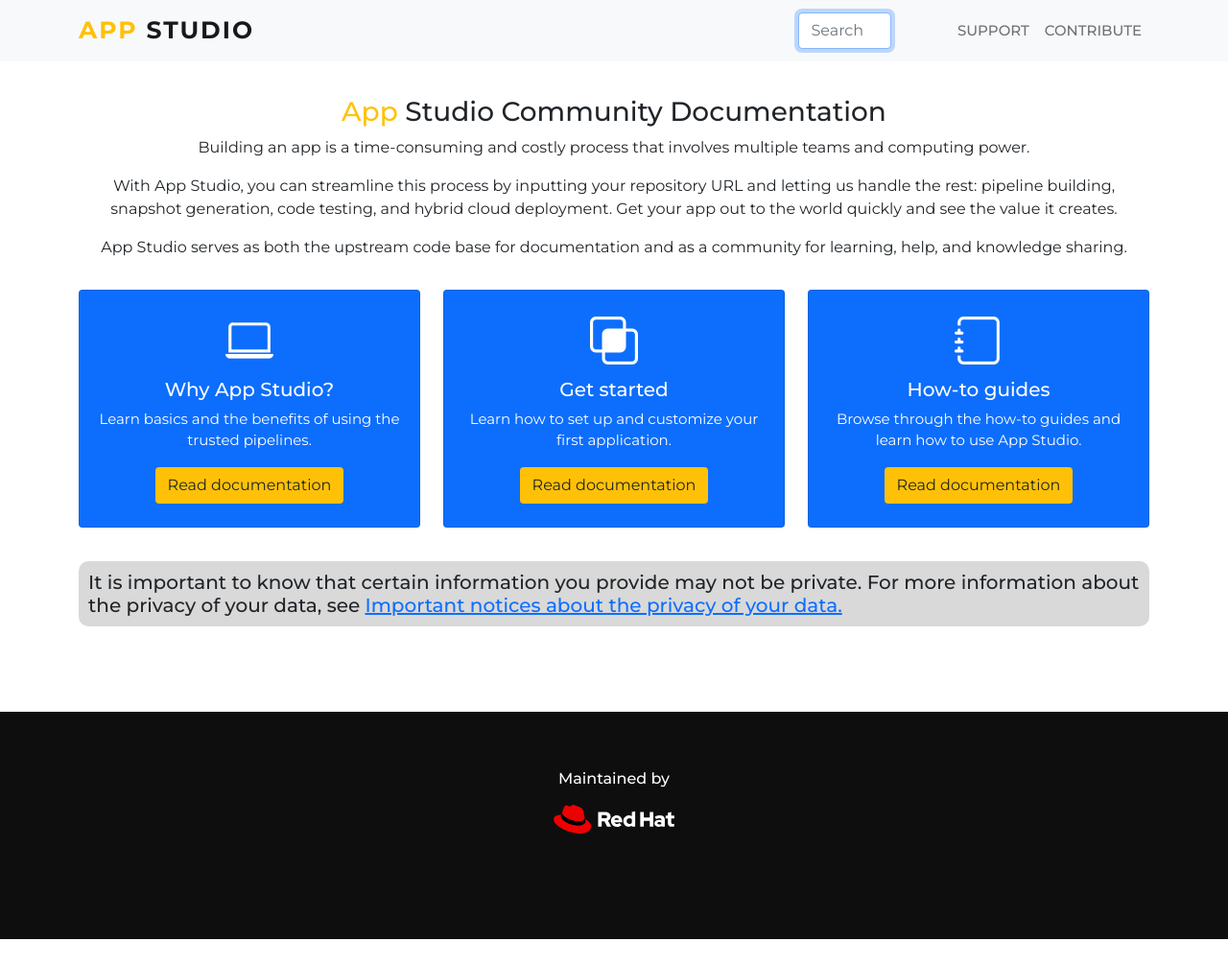
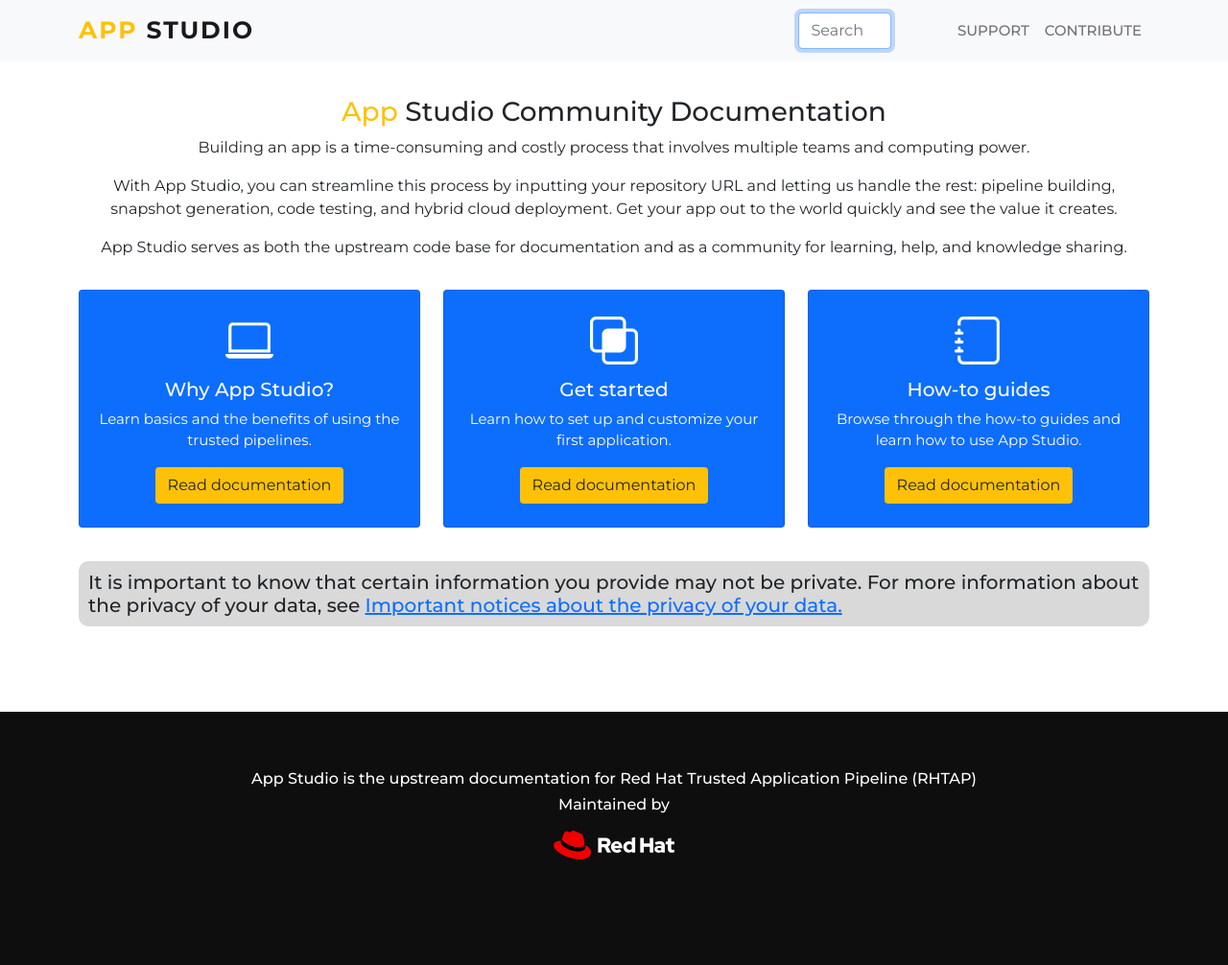
Before and after one commit to redhat-appstudio/appstudio.docs.ui.io, a Jekyll site: the page built from index.html, in a window 1280 px wide and 1006 px high. Shown: the whole window at 96% size. Built offline with Jekyll 4.4.1, drawn with Linux system fonts in a browser that asks for light colours; nearby versions of some CDN libraries.

Commit message:
Updated footer

```diff
--- a/_includes/footer.html
+++ b/_includes/footer.html
@@ -1,6 +1,7 @@
 <div class="container">
     <div class="row">
     </div class="col-md-3">
+    <h6 class="text-white">App Studio is the upstream documentation for Red Hat Trusted Application Pipeline (RHTAP)</h6>
     <h6 class="text-white">Maintained by</h6>
     <img src="{{site.url}}/img/Logo-RedHat.svg" alt="Red Hat">
 </div>
```
